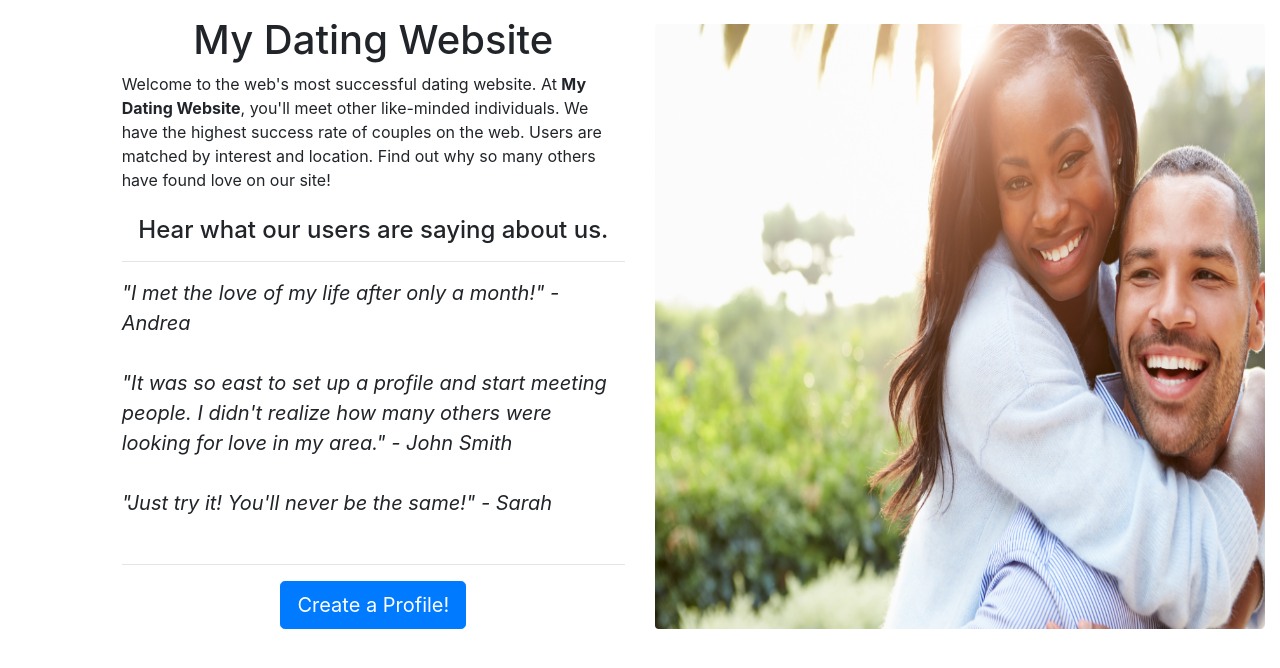
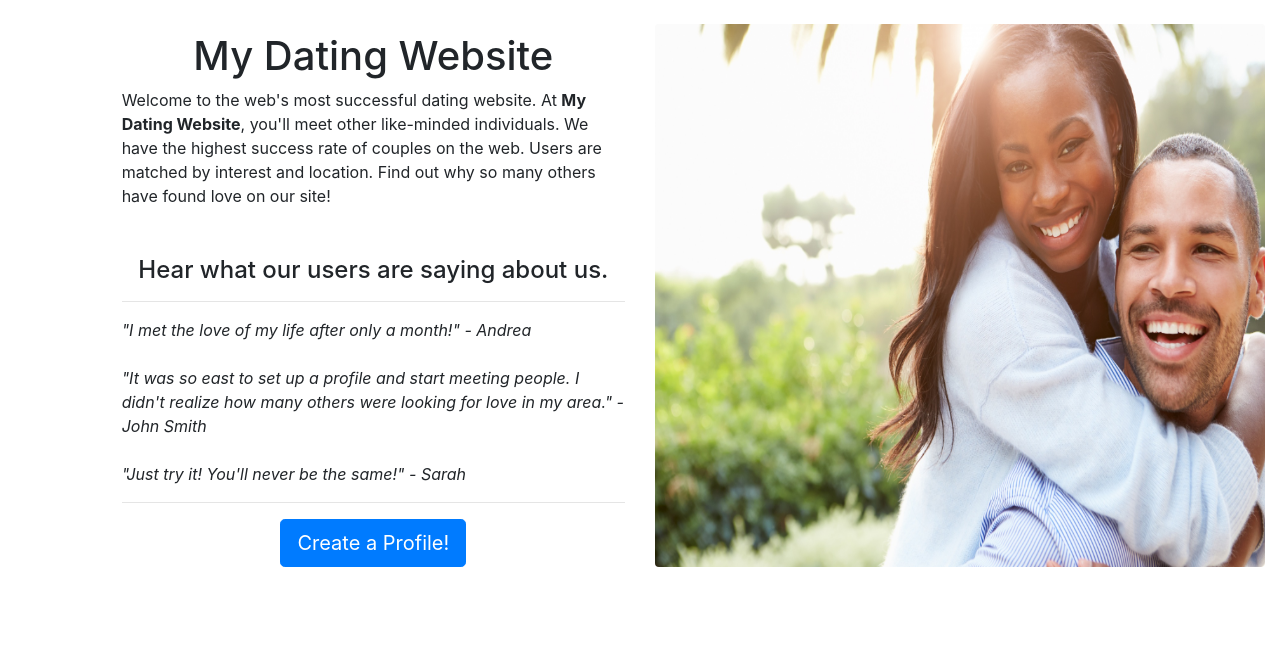
Before and after one commit to sammgabriel/dating, a PHP site: page /views/home.html in a window 1280 px wide. Shown: the top 668 px of the page. Run offline with PHP 8.4, Linux system fonts and the light colour scheme.

Commit message:
Changed the html tag for the quotes from blockquote to paragraph. Continued editing margins between each element.

```diff
--- a/styles/styles.css
+++ b/styles/styles.css
@@ -21,7 +21,7 @@
     font-weight: bold;
 }
 
-blockquote {
+#quotes {
 
     font-style: italic;
 }
--- a/views/home.html
+++ b/views/home.html
@@ -14,26 +14,26 @@
 
         <div class="col-1"></div>
 
-        <div class="col-5">
+        <div class="col-5 mt-3">
 
             <h1 class="text-center">My Dating Website</h1>
 
-            <p class="text-left">Welcome to the web's most successful dating website.
+            <p class="text-left mb-5">Welcome to the web's most successful dating website.
                 At <span id="name">My Dating Website</span>, you'll meet other
                 like-minded individuals. We have the highest success rate of couples
                 on the web. Users are matched by interest and location. Find out
                 why so many others have found love on our site!</p>
 
-            <h4 class="mt-4 text-center">Hear what our users are saying about us.</h4>
+            <h4 class="text-center">Hear what our users are saying about us.</h4>
 
             <hr>
 
-            <blockquote class="blockquote text-left">
+            <p class="text-left" id="quotes">
                 "I met the love of my life after only a month!" - Andrea<br><br>
                 "It was so east to set up a profile and start meeting people. I didn't
                 realize how many others were looking for love in my area." - John Smith<br><br>
-                "Just try it! You'll never be the same!" - Sarah<br><br>
-            </blockquote>
+                "Just try it! You'll never be the same!" - Sarah
+            </p>
 
             <hr>
 
```
